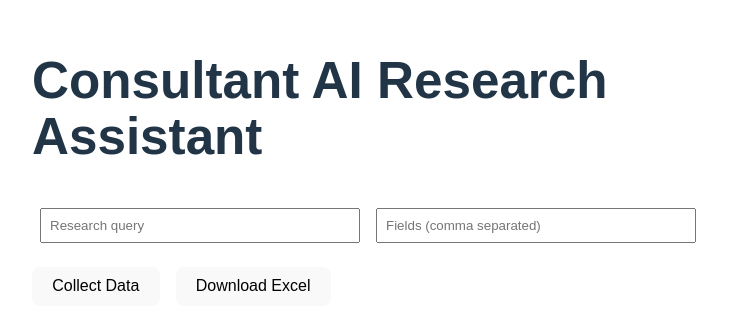
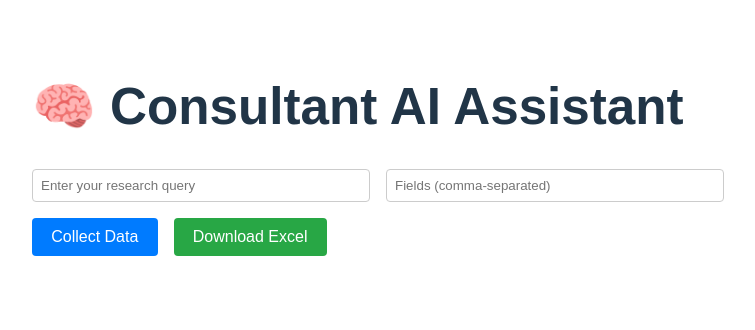
Before and after one commit to ParthGuptaa/consultant-data-collector, a React (Vite) app in the folder frontend/: page / in a window 1280 px wide. Shown: the part 238-568 px from the top of the page, without its empty margins (0-755 px from the left). Built offline with nearby package versions, Linux system fonts and the light colour scheme.

Commit message:
Fix: frontend rendering with working App.jsx

```diff
--- a/frontend/src/App.jsx
+++ b/frontend/src/App.jsx
@@ -1,24 +1,29 @@
-import { useState } from "react";
+import React, { useState } from "react";
 import axios from "axios";
 
 export default function App() {
   const [query, setQuery] = useState("");
   const [fields, setFields] = useState("");
+  const [summary, setSummary] = useState("");
   const [sources, setSources] = useState([]);
-  const [summary, setSummary] = useState("");
   const [loading, setLoading] = useState(false);
 
   const runCollect = async () => {
     setLoading(true);
     try {
-      const resp = await axios.post(`${import.meta.env.VITE_API_URL}/collect`, {
+      const resp = await axios.post(
+        `${import.meta.env.VITE_API_URL}/collect`,
+        {
           query,
           fields: fields.split(",").map((f) => f.trim()),
-      });
+        }
+      );
+      setSummary(resp.data.summary || "No summary received.");
       setSources(resp.data.sources || []);
-      setSummary(resp.data.summary || "");
     } catch (error) {
-      console.error("Collection failed:", error);
+      console.error("Error collecting data:", error);
+      setSummary("⚠️ Failed to fetch summary.");
+      setSources([]);
     }
     setLoading(false);
   };
@@ -45,42 +50,80 @@ export default function App() {
   };
 
   return (
-    <div style={{ padding: "2rem", fontFamily: "Arial", maxWidth: "800px", margin: "0 auto" }}>
-      <h1> Consultant AI Research Assistant</h1>
+    <div style={{ fontFamily: "Arial", padding: "2rem", maxWidth: "900px", margin: "0 auto" }}>
+      <h1>🧠 Consultant AI Assistant</h1>
 
+      <div style={{ marginBottom: "1rem" }}>
         <input
-        placeholder="Research query"
+          type="text"
+          placeholder="Enter your research query"
           value={query}
           onChange={(e) => setQuery(e.target.value)}
-        style={{ margin: "0.5rem", padding: "0.5rem", width: "300px" }}
+          style={{
+            marginRight: "1rem",
+            padding: "0.5rem",
+            width: "320px",
+            borderRadius: "4px",
+            border: "1px solid #ccc",
+          }}
         />
         <input
-        placeholder="Fields (comma separated)"
+          type="text"
+          placeholder="Fields (comma-separated)"
           value={fields}
           onChange={(e) => setFields(e.target.value)}
-        style={{ margin: "0.5rem", padding: "0.5rem", width: "300px" }}
+          style={{
+            padding: "0.5rem",
+            width: "320px",
+            borderRadius: "4px",
+            border: "1px solid #ccc",
+          }}
         />
+      </div>
 
-      <div style={{ marginTop: "1rem" }}>
-        <button onClick={runCollect} style={{ marginRight: "1rem" }}>
+      <div style={{ marginBottom: "1.5rem" }}>
+        <button
+          onClick={runCollect}
+          style={{
+            marginRight: "1rem",
+            padding: "0.6rem 1.2rem",
+            backgroundColor: "#007bff",
+            color: "#fff",
+            border: "none",
+            borderRadius: "4px",
+            cursor: "pointer",
+          }}
+        >
           {loading ? "Collecting..." : "Collect Data"}
         </button>
-        <button onClick={handleExport}>Download Excel</button>
+        <button
+          onClick={handleExport}
+          style={{
+            padding: "0.6rem 1.2rem",
+            backgroundColor: "#28a745",
+            color: "#fff",
+            border: "none",
+            borderRadius: "4px",
+            cursor: "pointer",
+          }}
+        >
+          Download Excel
+        </button>
       </div>
 
       {summary && (
-        <div style={{ marginTop: "2rem", background: "#f0f8ff", padding: "1rem", borderRadius: "6px" }}>
-          <h3> BART Summary</h3>
+        <div style={{ marginBottom: "2rem", background: "#f0f8ff", padding: "1rem", borderRadius: "4px" }}>
+          <h3>📝 Summary</h3>
           <p>{summary}</p>
         </div>
       )}
 
       {sources.length > 0 && (
-        <div style={{ marginTop: "2rem", background: "#f9f9f9", padding: "1rem", borderRadius: "6px" }}>
-          <h3> Raw Sources</h3>
+        <div style={{ background: "#f9f9f9", padding: "1rem", borderRadius: "4px" }}>
+          <h3>📚 Source Snippets</h3>
           <ul>
-            {sources.map((s, i) => (
-              <li key={i}>{s}</li>
+            {sources.map((src, idx) => (
+              <li key={idx}>{src}</li>
             ))}
           </ul>
         </div>
```
Lines whose indentation alone changed are shown as unchanged.
